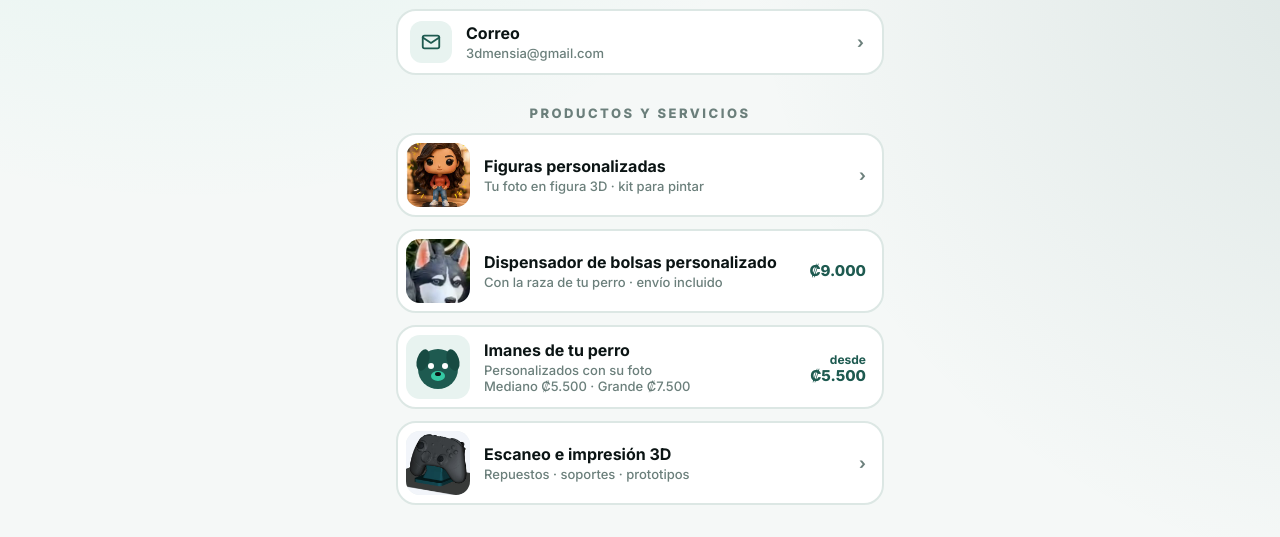
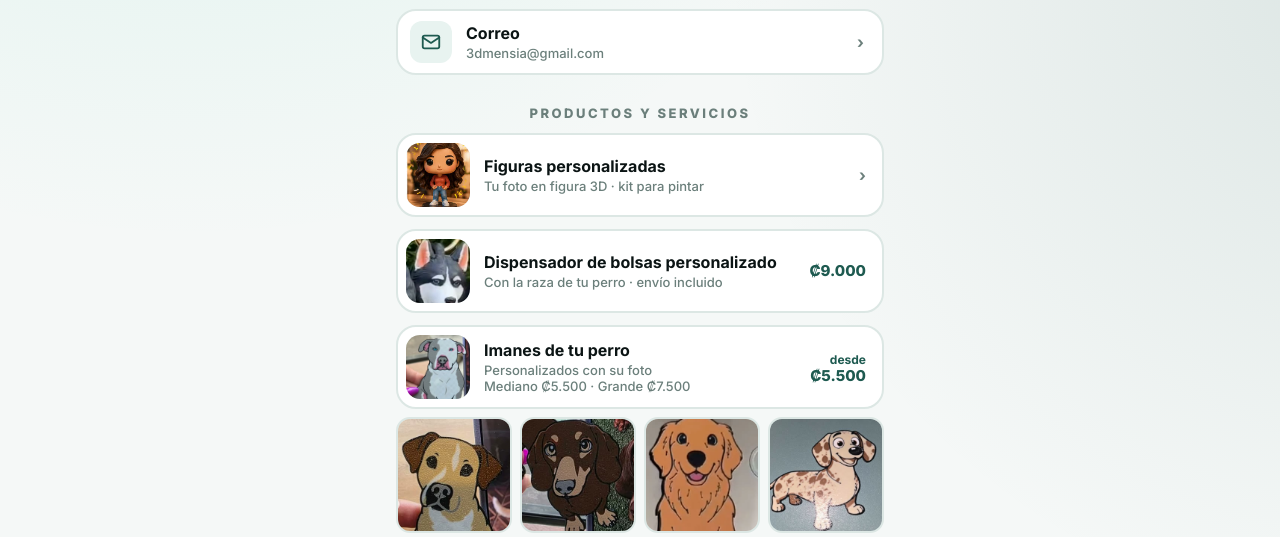
Before and after one commit to 3dmensia/3dmensia.github.io, a plain HTML site: page index.html in a window 1280 px wide. Shown: the part 465-1002 px from the top of the page. Drawn offline with Linux system fonts and the light colour scheme.

Commit message:
feat: fotos reales de los imanes de perro y galería
Co-Authored-By: Claude Opus 5.5 <noreply@anthropic.com>

```diff
--- a/index.html
+++ b/index.html
@@ -46,6 +46,8 @@
   a.prod { padding:8px 16px 8px 8px; }
   a.prod img { width:64px; height:64px; border-radius:14px; object-fit:cover; flex:none; background:#E8F3F0; }
   .price { flex:none; font-weight:800; color:var(--teal); font-size:15px; text-align:right; line-height:1.15; }
+  .gallery { display:grid; grid-template-columns:repeat(4,1fr); gap:8px; margin-top:-4px; }
+  .gallery img { width:100%; aspect-ratio:1; object-fit:cover; border-radius:14px; border:2px solid var(--line); background:#E8F3F0; }
   .thumb { width:64px; height:64px; flex:none; display:block; }
   .thumb svg { width:100%; height:100%; display:block; }
 
@@ -94,9 +96,15 @@
       <span class="txt">Dispensador de bolsas personalizado<small>Con la raza de tu perro · envío incluido</small></span><span class="price">₡9.000</span>
     </a>
     <a class="btn prod rise" href="https://wa.me/50688436322?text=Hola%203DMENSIA%2C%20quiero%20un%20im%C3%A1n%20personalizado%20de%20mi%20perro" target="_blank" rel="noopener">
-      <span class="thumb" aria-hidden="true"><svg viewBox="0 0 64 64"><rect width="64" height="64" rx="14" fill="#E8F3F0"/><circle cx="32" cy="34" r="20" fill="#1E5A50"/><ellipse cx="17" cy="25" rx="6" ry="11" fill="#174A42" transform="rotate(18 17 25)"/><ellipse cx="47" cy="25" rx="6" ry="11" fill="#174A42" transform="rotate(-18 47 25)"/><circle cx="25" cy="31" r="3" fill="#fff"/><circle cx="39" cy="31" r="3" fill="#fff"/><ellipse cx="32" cy="41" rx="7" ry="5" fill="#34C9A3"/><ellipse cx="32" cy="39" rx="3" ry="2" fill="#0B1414"/></svg></span>
-      <span class="txt">Imanes de tu perro<small>Personalizados con su foto<br>Mediano ₡5.500 · Grande ₡7.500</small></span><span class="price"><small style="font-size:12px;font-weight:700">desde</small><br>₡5.500</span>
+      <img src="img/iman-pitbull.jpg" alt="Imán impreso en 3D de un pitbull" loading="lazy">
+      <span class="txt">Imanes de tu perro<small>Personalizados con su foto<br><span style="white-space:nowrap">Mediano ₡5.500</span> · <span style="white-space:nowrap">Grande ₡7.500</span></small></span><span class="price"><small style="font-size:12px;font-weight:700">desde</small><br>₡5.500</span>
     </a>
+    <div class="gallery rise" aria-label="Imanes hechos con fotos de perros">
+      <img src="img/iman-cachorro.jpg" alt="Imán de perro mestizo" loading="lazy">
+      <img src="img/iman-salchicha.jpg" alt="Imán de perro salchicha" loading="lazy">
+      <img src="img/iman-golden.jpg" alt="Imán de golden retriever" loading="lazy">
+      <img src="img/iman-dalmata.jpg" alt="Imán de salchicha moteado" loading="lazy">
+    </div>
     <a class="btn prod rise" href="https://wa.me/50688436322?text=Hola%203DMENSIA%2C%20quiero%20cotizar%20un%20escaneo%20e%20impresi%C3%B3n%203D" target="_blank" rel="noopener">
       <img src="img/escaneo.jpg" alt="Soporte diseñado a medida para un control" loading="lazy">
       <span class="txt">Escaneo e impresión 3D<small>Repuestos · soportes · prototipos</small></span><span class="arrow">›</span>
```
Also changed, not shown: img/iman-cachorro.jpg (added), img/iman-dalmata.jpg (added), img/iman-golden.jpg (added), img/iman-pitbull.jpg (added), img/iman-salchicha.jpg (added).
